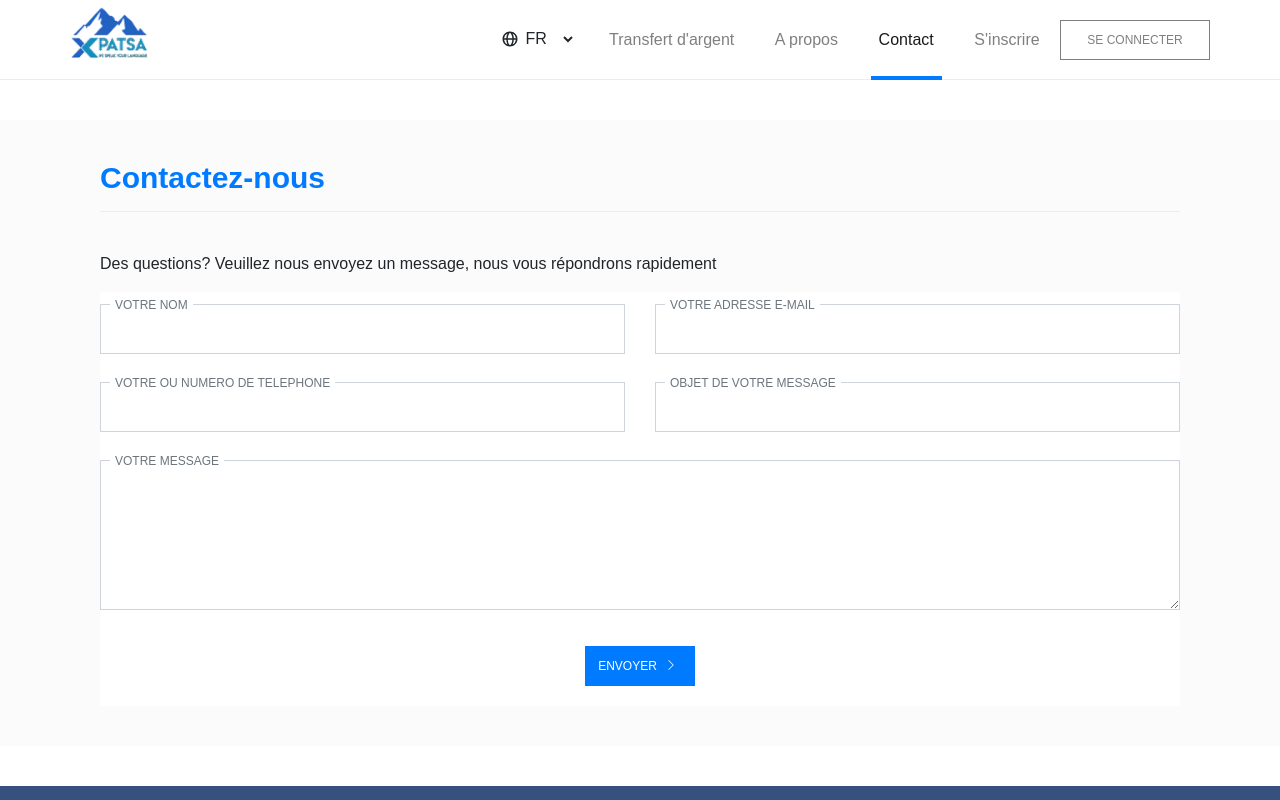
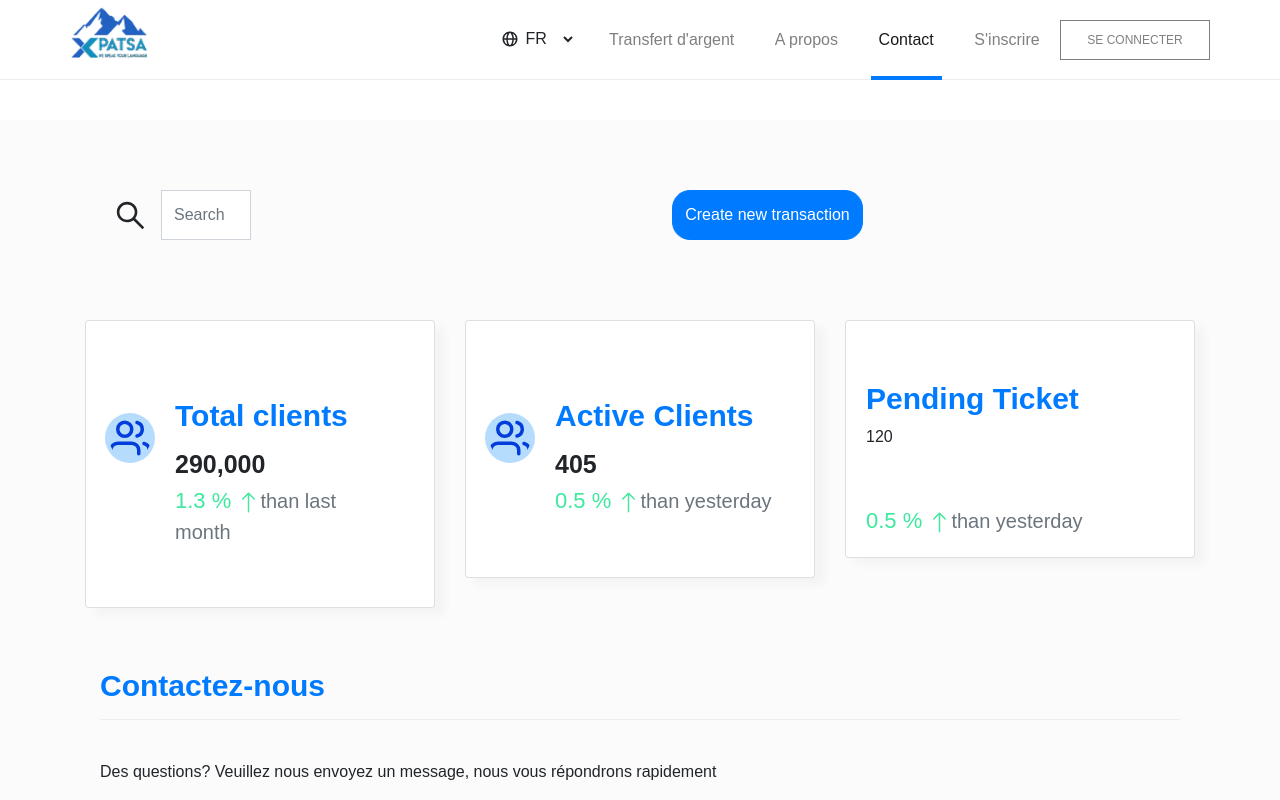
Before and after one commit to elprofa/xpatsa, a Next.js app: page /contact in a window 1280 px wide. Shown: the top 800 px of the page. Built offline with nearby package versions, Linux system fonts and the light colour scheme; a web font is replaced by a local one.

Commit message:
TbTerminerElements

```diff
--- /dev/null
+++ b/components/CardActive/Card.stc.js
@@ -0,0 +1,99 @@
+import styled from "styled-components";
+
+ const CardStc = styled.div`
+
+ width:100%;
+ padding:20px 0px;
+ .row
+ {
+     margin:0px;
+ }
+
+ .cardInfos {
+    width: 100%;
+    background: white;
+    box-shadow: 10px 7px 7px #F4F4F4;
+    }
+
+    .cardInfos:hover {
+    box-shadow: 20px 15px 15px #E2E1E1;
+ }
+
+ .iconsCol {
+     width: 15vw;
+     height: 10vh;
+ }
+
+ .icons {
+     display: block;
+     color:'#007bff';
+     overflow: hidden;
+     background: #B5DCFC;
+     border-radius: 100%;
+ }
+
+ .number {
+     font-size: 25px;
+     font-weight: 600;
+ }
+
+ .details {
+     font-size: 22px;
+     color: #3CE99E;
+ }
+
+ .more-details {
+     font-size: 20px;
+     //color: #D6D6D6;
+ }
+
+
+
+h3
+    {
+        font-size: 30px;
+        font-weight: 700;
+        position: relative;
+        color: #007bff;
+    }
+
+    .cols
+    {
+        height: auto;
+    }
+
+    .col-lg-6 div
+    {
+        position:relative !important;
+    }
+
+    .divTexte
+    {
+        width: 100% !important;
+
+        @media (min-width: 991px) {
+            padding-top:5%;
+        }
+    }
+
+    .col-lg-6
+    {
+        border-bottom: 1px solid #f3f2f2;
+
+        @media (min-width: 991px) {
+            padding-left:30px;
+            padding-right:30px;
+            border:0px;
+        }
+    }
+
+    .row
+    {
+        padding:40px 0px;
+         @media (max-width: 991px) {
+            padding:10px 0px;
+        }
+    }
+`;
+
+export default CardStc;
--- /dev/null
+++ b/components/CardActive/index.js
@@ -0,0 +1,40 @@
+import React from "react";
+import 'bootstrap/dist/css/bootstrap.min.css';
+import { Row, Col, Container } from 'reactstrap';
+import {
+    Card, CardImg, CardText, CardBody,
+    CardTitle, CardSubtitle
+  } from 'reactstrap';
+import CardStc from './Card.stc';
+//import InputGroup from "../inputGroup";
+import { InputGroupAddon, InputGroup, Button, Input } from 'reactstrap';
+import { FiUsers } from 'react-icons/fi';
+import { BsArrowUp } from 'react-icons/bs';
+
+
+const CardActive = (props) => {
+
+    //const { textLabel } = props;
+
+        return (
+            <CardStc >
+                <Card className='cardInfos'>
+                    <Row className='d-flex'>
+                        <Col className='iconsCol m-1 mt-5' lg={1}>
+                            <FiUsers className='icons d-flex p-1 mt-1' size={'50px'} color='#023DDC' />
+                        </Col>
+                        <Col className='divTexte my-0 ml-3' lg={10}>
+                            <CardBody>
+                                <CardTitle tag="h3">Active Clients</CardTitle>
+                                <CardText><span className='number'>405</span><br></br>
+                                <span className='details'>0.5 % <BsArrowUp size={'23px'} color='#3CE99E'/></span><span className='more-details text-muted'>than yesterday</span>
+                                </CardText>
+                            </CardBody>
+                        </Col>
+                    </Row>
+                </Card>
+            </CardStc>
+        )
+    };
+
+export default CardActive;
--- /dev/null
+++ b/components/CardPending/CardPending.stc.js
@@ -0,0 +1,106 @@
+import styled from "styled-components";
+
+ const CardStc = styled.div`
+
+ width:100%;
+ padding:20px 0px;
+ .row
+ {
+     margin:0px;
+ }
+
+ .cardInfos {
+    width: 100%;
+    background: white;
+    box-shadow: 10px 7px 7px #F4F4F4;
+    }
+
+    .cardInfos:hover {
+    box-shadow: 20px 15px 15px #E2E1E1;
+ }
+
+ .barr {
+     width: 80%;
+     border-radius: 10px;
+     color: blue;
+     height: 3px;
+ }
+
+ .iconsCol {
+     width: 15vw;
+     height: 10vh;
+ }
+
+ .icons {
+     display: block;
+     color:'#007bff';
+     overflow: hidden;
+     background: #B5DCFC;
+     border-radius: 100%;
+ }
+
+ .number {
+     font-size: 25px;
+     font-weight: 600;
+ }
+
+ .details {
+     font-size: 22px;
+     color: #3CE99E;
+ }
+
+ .more-details {
+     font-size: 20px;
+     //color: #D6D6D6;
+ }
+
+
+
+h3
+    {
+        font-size: 30px;
+        font-weight: 700;
+        position: relative;
+        color: #007bff;
+    }
+
+    .cols
+    {
+        height: auto;
+    }
+
+    .col-lg-6 div
+    {
+        position:relative !important;
+    }
+
+    .divTexte
+    {
+        width: 100% !important;
+
+        @media (min-width: 991px) {
+            padding-top:5%;
+        }
+    }
+
+    .col-lg-6
+    {
+        border-bottom: 1px solid #f3f2f2;
+
+        @media (min-width: 991px) {
+            padding-left:30px;
+            padding-right:30px;
+            border:0px;
+        }
+    }
+
+    .row
+    {
+        padding:40px 0px;
+         @media (max-width: 991px) {
+            padding:10px 0px;
+        }
+    }
+`;
+
+export default CardStc;
--- /dev/null
+++ b/components/CardPending/index.js
@@ -0,0 +1,34 @@
+import React from "react";
+import 'bootstrap/dist/css/bootstrap.min.css';
+import { Row, Col, Container } from 'reactstrap';
+import {
+    Card, CardImg, CardText, CardBody,
+    CardTitle, CardSubtitle
+  } from 'reactstrap';
+import CardStc from './CardPending.stc';
+import { BsArrowUp } from 'react-icons/bs';
+
+
+const CardPending = (props) => {
+
+    //const { textLabel } = props;
+
+        return (
+            <CardStc >
+                <Card className='cardInfos'>
+                            <CardBody>
+                                <Row>
+                                    <CardTitle><h3>Pending Ticket</h3><span>120</span></CardTitle><br></br>
+                                    <div className='barr'></div>
+                                </Row>
+                                <CardText>
+                                    <span className='details'>0.5 % <BsArrowUp size={'23px'} color='#3CE99E'/></span>
+                                    <span className='more-details text-muted'>than yesterday</span>
+                                </CardText>
+                            </CardBody>
+                </Card>
+            </CardStc>
+        )
+    };
+
+export default CardPending;
--- a/components/Card/Card.stc.js
+++ b/components/CardTotal/CardTotal.stc.js
@@ -23,6 +23,11 @@ import styled from "styled-components";
      width: 15vw;
      height: 10vh;
 
+ }
+
+ .number {
+     font-size: 25px;
+     font-weight: 600;
  }
 
  .icons {
--- a/components/Card/index.js
+++ b/components/CardTotal/index.js
@@ -5,9 +5,7 @@ import {
     Card, CardImg, CardText, CardBody,
     CardTitle, CardSubtitle
   } from 'reactstrap';
-import CardStc from './Card.stc';
-//import InputGroup from "../inputGroup";
-import { InputGroupAddon, InputGroup, Button, Input } from 'reactstrap';
+import CardStc from './CardTotal.stc';
 import { FiUsers } from 'react-icons/fi';
 import { BsArrowUp } from 'react-icons/bs';
 
@@ -25,8 +23,8 @@ const CardInfos = (props) => {
                         </Col>
                         <Col className='divTexte my-0 ml-3' lg={10}>
                             <CardBody>
-                                <CardTitle tag="h3">Card title</CardTitle>
-                                <CardText>290,000<br></br>
+                                <CardTitle tag="h3">Total clients </CardTitle>
+                                <CardText><span className='number'>290,000</span><br></br>
                                 <span className='details'>1.3 % <BsArrowUp size={'23px'} color='#3CE99E'/></span><span className='more-details text-muted'>than last month</span>
                                 </CardText>
                             </CardBody>
--- a/pages/contact.js
+++ b/pages/contact.js
@@ -4,7 +4,9 @@ import styled from "styled-components";
 import FormContact from '../components/shared/formContact';
 import Search from '../components/InputButtonSeach';
 import NewTransaction from '../components/ButtonNewTransaction';
-import CardInfos from '../components/Card';
+import CardInfos from '../components/CardTotal';
+import CardActive from '../components/CardActive';
+import CardPending from '../components/CardPending';
 
 const Wrapper = styled.div`
 
@@ -21,6 +23,25 @@ export default function Contact() {
   return (
       <Wrapper>
         <Container>
+           <Row>
+              <Col>
+                  <Search />
+              </Col>
+              <Col lg={6}>
+                  <NewTransaction />
+              </Col>
+            </Row>
+            <Row>
+              <Col lg={4}>
+                <CardInfos />
+              </Col>
+              <Col lg={4}>
+                <CardActive/>
+              </Col>
+              <Col lg={4}>
+                <CardPending/>
+              </Col>
+            </Row>
             <Row>
               <Col>
                   <FormContact />
```
